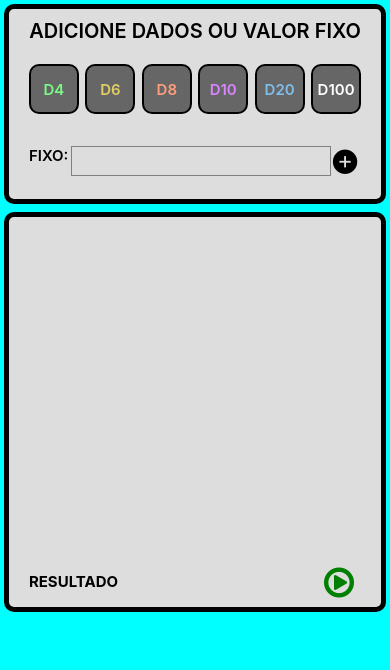
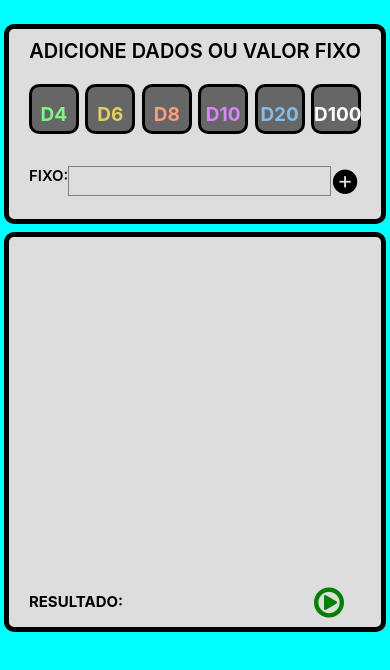
Before and after one commit to Tiago18555/RPG_Dice_Calculator, a React Native app: screen / in a window 390 px wide. Shown: the top 670 px of the page. Built offline with nearby package versions, Linux system fonts and the light colour scheme.

Commit message:
tratamento inicial dos dados acumulados

```diff
--- a/App.js
+++ b/App.js
@@ -15,8 +15,9 @@ export default function App() {
     <>
       <View style={styles.container}>
         <SetDicesContainer
-          callbackArray= {({child}) => {
-            console.log(child)
+          callbackArray= {(child) => {
+            // console.log('sem desconstructuring: ', child)
+            // console.log('com desconstructuring: ', {child})
             setDiceRender(child);
         }}/>
         <DiceRenderContainer
@@ -33,5 +34,6 @@ const styles = StyleSheet.create({
     flex: 1,
     backgroundColor: '#0ff',
     alignItems: 'center',
+    paddingTop: 20,
   },
 });
--- a/components/dice/index.js
+++ b/components/dice/index.js
@@ -7,11 +7,17 @@ import { StyleSheet,
   TouchableOpacity,
 } from 'react-native';
 
-export function DiceBox ({diceType}) {
+export function DiceBox ({diceType, textColor}) {
 	return (
 		<>
 			<View style={styles.container}>
-				<Text style={styles.p}>
+				<Text style={{
+					fontSize: 19,
+					fontWeight: "bold",
+					textAlign: 'center',
+					margin: 'auto',
+					color: textColor,
+				}}>
 					{diceType}
 				</Text>
 			</View>
@@ -24,8 +30,8 @@ export function StaticDiceBox ({diceType, textColor}) {
 		<>
 			<View style={styles.smallContainer}>
 				<Text style={{
-					fontSize: 15,
-					fontWeight: 600,
+					fontSize: 19,
+					fontWeight: "bold",
 					textAlign: 'center',
 					margin: 'auto',
 					color: textColor
@@ -42,24 +48,21 @@ const styles = StyleSheet.create({
 		width: 50,
 		height: 50,
 		backgroundColor: '#666666',
-		border: '2px solid black',
-		borderRadius: '10px',
-		padding: 0,
-		margin: 6,
-	},
-	p: {
-		fontSize: 15,
-		fontWeight: 600,
-		textAlign: 'center',
-		margin: 'auto',
-		color: 'white',
+		borderColor: 'black',
+		borderStyle: 'solid',
+		borderWidth: 3,
+		borderRadius: 10,
+		paddingTop: 10,
+		margin: 4,
 	},
 	smallContainer: {
 		width: 50,
 		height: 50,
 		backgroundColor: '#666666',
-		border: '2px solid black',
-		borderRadius: '10px',
-		padding: 0,
+		borderColor: 'black',
+		borderStyle: 'solid',
+		borderWidth: 3,
+		borderRadius: 10,
+		paddingTop: 10
 	}
 })
--- a/components/diceRenderContainer/index.js
+++ b/components/diceRenderContainer/index.js
@@ -15,7 +15,8 @@ import { addDice } from '../../App'
 import { AntDesign } from '@expo/vector-icons';
 import { Ionicons } from '@expo/vector-icons';
 import { FontAwesome } from '@expo/vector-icons';
-var arr = []
+var arr = [], arrResult = []
+var resultString = '';
 
 export function DiceRenderContainer ({ arrayOfDices }) {
 	//INDEXES => DB_0~25 DiceBox
@@ -23,16 +24,16 @@ export function DiceRenderContainer ({ arrayOfDices }) {
 	const [disableButton, setDisableButton] = useState()
 
 	let colorState = 'green'
-	//console.log(`ANTES: arr => ${arr}, arrayOfDices=> ${arrayOfDices}`)
 
-	if (arr.length < 21) //Para limitar a quantidade de dados renderizados na box
-	arr.push(arrayOfDices)
-	else{
+	if (arr.length < 21) {
+		if(arrayOfDices[0] !== undefined) {
+			arr.push(arrayOfDices[0])
+			arrResult.push(arrayOfDices[0][2])
+			// console.log(arrResult)
+		}
+	}else{
 		if(!disableButton){	setDisableButton(true) } // Para evitar loop infinito no state durante o loading
 	}
-
-
-	console.log(`DEPOIS: arr => ${arr}, arrayOfDices=> ${arrayOfDices}`)
 
 
 	if(disableButton) colorState = 'grey'
@@ -47,14 +48,37 @@ export function DiceRenderContainer ({ arrayOfDices }) {
 						arr.map((item, index) => {
 							//console.log(index, index !== 0)
 							if(index !== 0) //Para não renderizar o primeiro dado da array
-								return	<DiceBox diceType={item} key={`DB_${index}`}/>
+								return	(
+									<DiceBox
+										diceType={item[1]}
+										textColor={item[0]}
+										key={`DB_${index}`}
+									/>
+								)
 						})
 					}
 				</View>
 				<View style={styles.container}>
-					<Text style={{position: 'absolute', top: -5, fontWeight: 700, fontSize: 15}}>RESULTADO</Text>
-					<TouchableOpacity style={styles.playButton}>
-						<FontAwesome name="play-circle-o" size={35} color={colorState} />
+					<Text
+						style={{
+							position: 'absolute',
+							top: -5,
+							fontWeight: "700",
+							fontSize: 15
+						}}
+					>
+						RESULTADO: {resultString}
+					</Text>
+					<TouchableOpacity
+						style={styles.playButton}
+						onPress={calculate.bind(this, [arrResult])}
+						onPress={setDisableButton.bind(this, [true])}
+					>
+						<FontAwesome
+							name="play-circle-o"
+							size={35}
+							color={colorState}
+						/>
 					</TouchableOpacity>
 				</View>
 			</View>
@@ -69,24 +93,40 @@ const styles = StyleSheet.create({
 		margin: '1%',
 		padding: 10,
 		backgroundColor: '#ddd',
-		border: '5px solid black',
-		borderRadius: '10px',
+		borderColor: 'black',
+		borderStyle: 'solid',
+		borderWidth: 5,
+		borderRadius: 10,
 		justifyContent: 'space-between',
 	},
 	container : {
-		display: 'flex-box',
+		display: 'flex',
 		flexDirection: 'row',
-		flexFlow: 'wrap',
+		flexWrap:'wrap',
 		padding: 10,
 	},
 	title: {
 		fontSize: 20,
 		textAlign: 'center',
-		fontWeight: 600,
+		fontWeight: "600",
 	},
 	playButton: {
 		position: 'absolute',
 		top: -12,
-		left: 305,
+		left: 295,
 	}
 })
+
+function calculate (...params) {
+	params[0][0].map(
+		(item, index) => {
+			if(index + 1 != params[0][0].length ) {
+				resultString += `${item} + `
+			} else {
+				resultString += `${item} = ${params[0][0].reduce(
+					(prevVal, elem) => Number.parseInt(prevVal) + Number.parseInt(elem), 0
+				)}`
+			}
+		}
+	)
+}
--- a/components/setDicesContainer/index.js
+++ b/components/setDicesContainer/index.js
@@ -20,7 +20,10 @@ export function SetDicesContainer ({ callbackArray }) {
 
 	*/
 	const [text, setText] = useState('');
-	const [arrayOfDices, setArrayOfDices] = React.useState([]);
+	const [arrayOfDices, setArrayOfDices] = React.useState();
+
+	// console.log('state ', arrayOfDices)
+	// console.log('GTD ', getRandomDices)
 
 	return (
 		<>
@@ -39,16 +42,14 @@ export function SetDicesContainer ({ callbackArray }) {
 							<TouchableOpacity
 								onPress={
 									setArrayOfDices.bind(
-										this, [{
-											color: type.color, //Cor do tipo de dado
-											child: type.child,  //Nome do tipo de dado
-											result: getRandomDices[type.child].value //Resultado do Random
-										}]
+										this,
+										[getRandomDices[type.child].value] //Resultado do Random
 									),
-									callbackArray.bind(this, [{
-										color: type.color,
-										child: type.child
-									}])
+									callbackArray.bind(this, [[
+										type.color,
+										type.child,
+										getRandomDices[type.child].value
+									]])
 								}
 								key={`TO_${index}`}
 							>
@@ -56,15 +57,22 @@ export function SetDicesContainer ({ callbackArray }) {
 									diceType={type.child}
 									textColor={type.color}
 									key={`SDB_${index}`}
-									/>
+								/>
 							</TouchableOpacity>
 						)
 					}
 				</View>
 				<View style={styles.container}>
-					<Text style={{fontSize: 15, fontWeight: 600}}>FIXO: </Text>
+					<Text
+						style={{
+							fontSize: 15,
+							fontWeight: "600"
+						}}
+					>
+						FIXO:
+					</Text>
 					<TextInput
-						style={{width: '80%', border: '1px solid grey', height: 30}}
+						style={styles.input}
 						onChangeText={text => setText(text)}
 						defaultValue={text}
 					/>
@@ -92,8 +100,10 @@ const styles = StyleSheet.create({
 		margin: '1%',
 		padding: 10,
 		backgroundColor: '#ddd',
-		border: '5px solid black',
-		borderRadius: '10px',
+		borderColor: 'black',
+		borderStyle: 'solid',
+		borderWidth: 5,
+		borderRadius: 10,
 		justifyContent: 'space-between',
 	},
 	container : {
@@ -105,7 +115,14 @@ const styles = StyleSheet.create({
 	title: {
 		fontSize: 20,
 		textAlign: 'center',
-		fontWeight: 600,
+		fontWeight: "600",
+	},
+	input: {
+		width: '80%',
+		height: 30,
+		borderColor: 'grey',
+		borderStyle: 'solid',
+		borderWidth: 1,
 	}
 })
 
```
